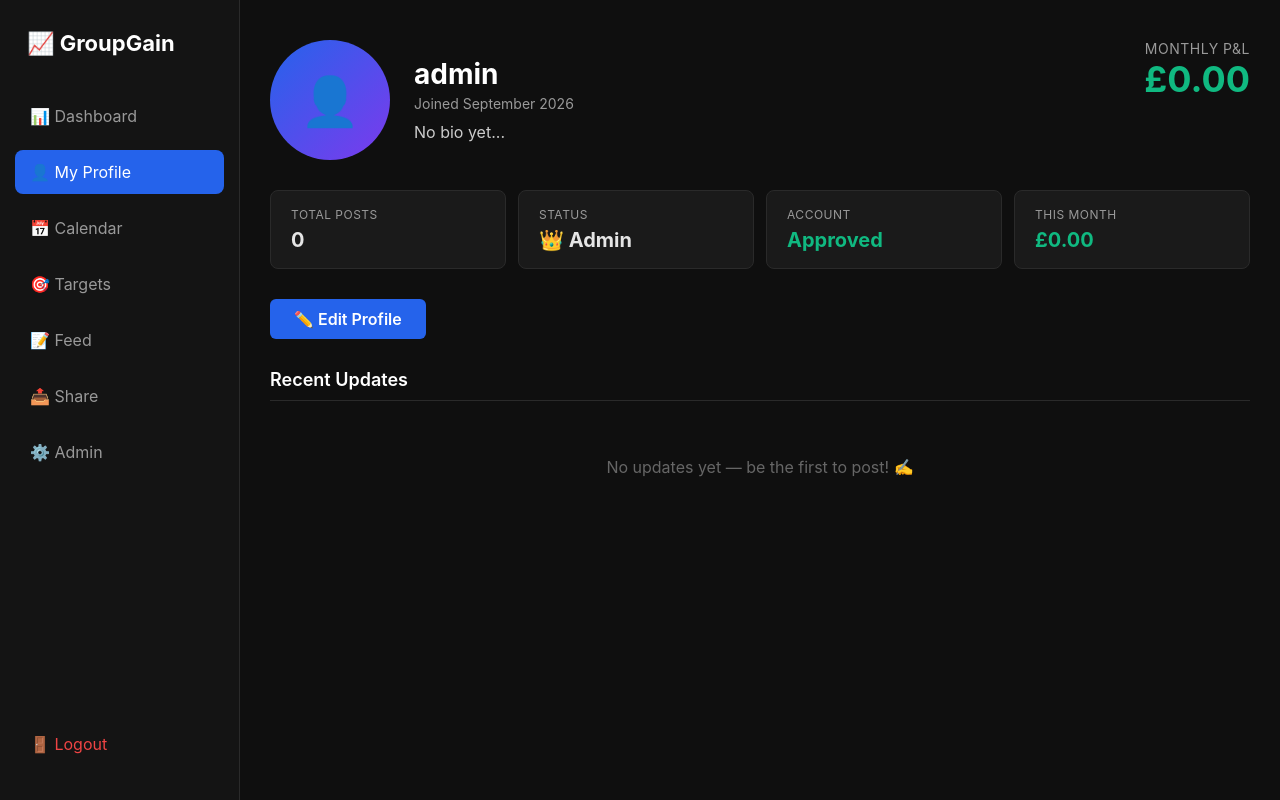
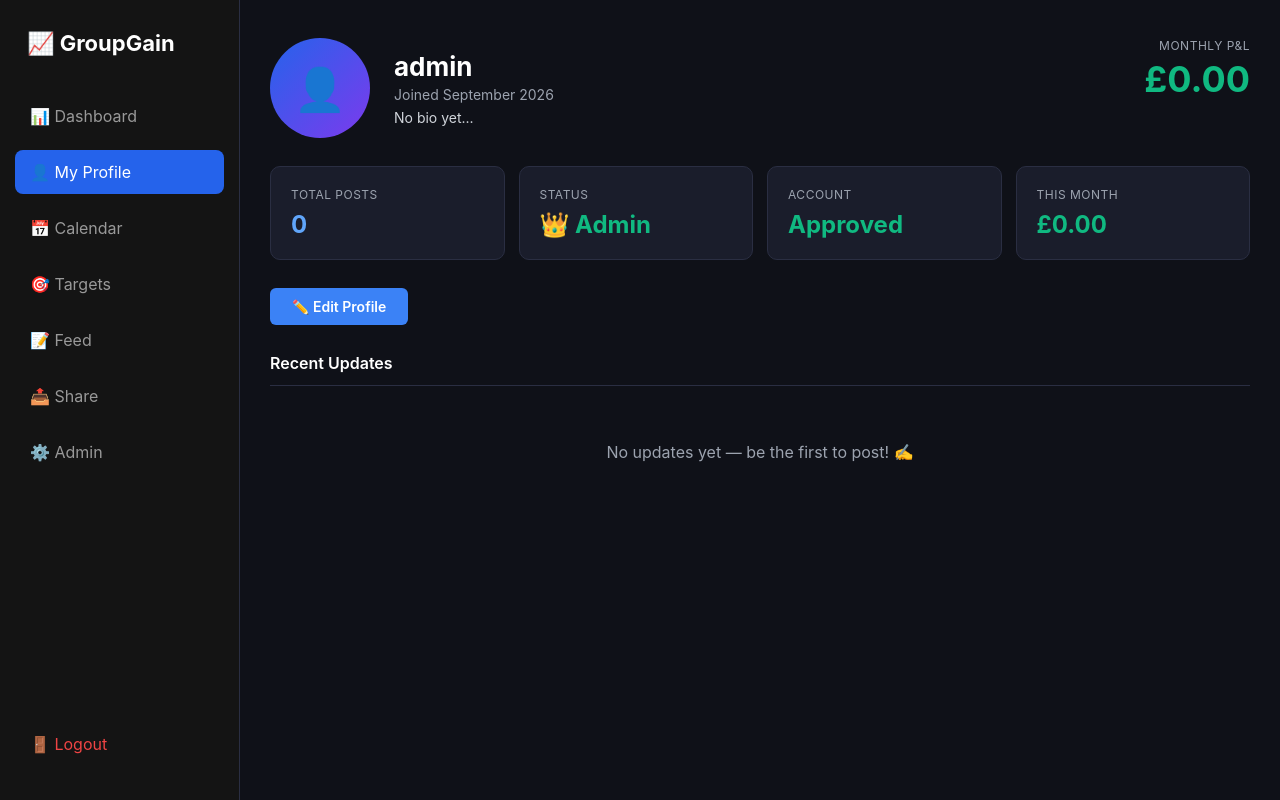
Before and after one commit to leemossford-jpg/groupgain, a Flask app: page /profile/admin in a window 1280 px wide. Run offline with Flask 3, Linux system fonts and the light colour scheme; a user stored in the database is signed in; data that the repository does not hold is empty.

Commit message:
Update profile.html

```diff
--- a/templates/profile.html
+++ b/templates/profile.html
@@ -2,31 +2,47 @@
 {% block content %}
 
 <style>
-  .page-wrap { padding: 10px 0; }
+  :root {
+    --bg-main: #0f1118;
+    --bg-card: #1a1d2b;
+    --bg-card-hover: #25293b;
+    --accent-blue: #3b82f6;
+    --accent-blue-light: #60a5fa;
+    --accent-green: #10b981;
+    --accent-red: #ef4444;
+    --text-primary: #ffffff;
+    --text-secondary: #9ca3af;
+    --border: #2a2e42;
+  }
 
-  /* ===== TOP HEADER — like Monthly Performance ===== */
+  * { margin: 0; padding: 0; box-sizing: border-box; }
+  body { background: var(--bg-main); color: var(--text-primary); }
+
+  .page-wrap { padding: 8px 0; }
+
+  /* ===== TOP HEADER — Identity + Monthly Total ===== */
   .profile-top {
     display: flex;
     justify-content: space-between;
     align-items: flex-start;
-    margin-bottom: 30px;
+    margin-bottom: 28px;
     flex-wrap: wrap;
-    gap: 20px;
+    gap: 24px;
   }
-  .profile-identity {
+  .profile-left {
     display: flex;
     gap: 24px;
     align-items: center;
   }
   .avatar-lg {
-    width: 120px;
-    height: 120px;
+    width: 100px;
+    height: 100px;
     border-radius: 50%;
     background: linear-gradient(135deg, #2563eb, #7c3aed);
     display: flex;
     align-items: center;
     justify-content: center;
-    font-size: 48px;
+    font-size: 42px;
     overflow: hidden;
     flex-shrink: 0;
   }
@@ -36,119 +52,136 @@
     object-fit: cover;
   }
   .profile-name h1 {
-    font-size: 28px;
+    font-size: 26px;
     font-weight: 700;
     margin-bottom: 4px;
   }
   .profile-meta {
-    color: #999;
     font-size: 14px;
-    margin-bottom: 8px;
+    color: var(--text-secondary);
+    margin-bottom: 6px;
   }
   .profile-bio {
-    color: #ccc;
-    max-width: 450px;
-    line-height: 1.5;
+    font-size: 14px;
+    color: #d1d5db;
+    max-width: 400px;
   }
-  .profile-total {
+  .profile-right {
     text-align: right;
   }
   .total-label {
-    font-size: 14px;
-    color: #999;
+    font-size: 12px;
     text-transform: uppercase;
     letter-spacing: 0.5px;
+    color: var(--text-secondary);
+    margin-bottom: 4px;
   }
   .total-value {
     font-size: 36px;
     font-weight: 700;
-    color: #10b981;
+    color: var(--accent-green);
   }
   .total-value.negative {
-    color: #ef4444;
+    color: var(--accent-red);
   }
 
-  /* ===== STATS ROW — exactly like the reference ===== */
+  /* ===== STATS ROW — 4 Cards ===== */
   .stats-row {
     display: grid;
-    grid-template-columns: repeat(auto-fit, minmax(180px, 1fr));
-    gap: 12px;
-    margin-bottom: 30px;
+    grid-template-columns: repeat(4, 1fr);
+    gap: 14px;
+    margin-bottom: 28px;
   }
   .stat-card {
-    background: #1a1a1a;
-    border: 1px solid #2a2a2a;
-    border-radius: 8px;
-    padding: 16px 20px;
+    background: var(--bg-card);
+    border: 1px solid var(--border);
+    border-radius: 10px;
+    padding: 20px;
   }
   .stat-label {
     font-size: 12px;
-    color: #999;
     text-transform: uppercase;
     letter-spacing: 0.5px;
-    margin-bottom: 6px;
+    color: var(--text-secondary);
+    margin-bottom: 8px;
   }
   .stat-value {
-    font-size: 20px;
+    font-size: 24px;
     font-weight: 700;
   }
-  .stat-value.green { color: #10b981; }
-  .stat-value.red { color: #ef4444; }
+  .stat-value.green { color: var(--accent-green); }
+  .stat-value.red { color: var(--accent-red); }
+  .stat-value.blue { color: var(--accent-blue-light); }
 
   /* ===== EDIT BUTTON ===== */
-  .edit-section {
-    margin-bottom: 30px;
-  }
+  .edit-btn-wrap { margin-bottom: 28px; }
   .edit-btn {
-    display: inline-block;
-    padding: 10px 24px;
-    background: #2563eb;
+    display: inline-flex;
+    align-items: center;
+    gap: 8px;
+    background: var(--accent-blue);
     color: #fff;
+    padding: 10px 22px;
     border-radius: 6px;
     text-decoration: none;
     font-weight: 600;
+    font-size: 14px;
+    border: none;
+    cursor: pointer;
   }
-  .edit-btn:hover { background: #3b82f6; }
+  .edit-btn:hover { background: var(--accent-blue-light); }
 
   /* ===== RECENT UPDATES ===== */
   .posts-section h2 {
-    font-size: 18px;
+    font-size: 16px;
     font-weight: 600;
     margin-bottom: 16px;
-    padding-bottom: 10px;
-    border-bottom: 1px solid #2a2a2a;
+    padding-bottom: 12px;
+    border-bottom: 1px solid var(--border);
+    color: #fff;
   }
   .post-card {
-    background: #1a1a1a;
-    border: 1px solid #2a2a2a;
-    border-radius: 8px;
-    padding: 18px 20px;
+    background: var(--bg-card);
+    border: 1px solid var(--border);
+    border-radius: 10px;
+    padding: 18px 22px;
     margin-bottom: 10px;
   }
   .post-text {
     font-size: 15px;
     line-height: 1.5;
     margin-bottom: 6px;
+    color: #e5e7eb;
   }
   .post-time {
     font-size: 12px;
-    color: #666;
+    color: var(--text-secondary);
   }
   .empty-state {
     text-align: center;
     padding: 40px;
-    color: #666;
+    color: var(--text-secondary);
+  }
+
+  /* ===== RESPONSIVE ===== */
+  @media(max-width: 900px) {
+    .stats-row { grid-template-columns: repeat(2, 1fr); }
+  }
+  @media(max-width: 500px) {
+    .stats-row { grid-template-columns: 1fr; }
+    .profile-top { flex-direction: column; }
+    .profile-right { text-align: left; }
   }
 </style>
 
 <div class="page-wrap">
 
-  <!-- Top Section: Avatar + Name + Monthly Total -->
+  <!-- Top Section: Avatar + Name | Monthly P&L -->
   <div class="profile-top">
-    <div class="profile-identity">
+    <div class="profile-left">
       <div class="avatar-lg">
         {% if profile_user.profile_pic and profile_user.profile_pic != 'default.png' %}
-          <img src="{{ url_for('static', filename='profile_pics/' + profile_user.profile_pic) }}" alt="Profile">
+          <img src="{{ url_for('static', filename='profile_pics/' ~ profile_user.profile_pic) }}" alt="Profile">
         {% else %}
           👤
         {% endif %}
@@ -162,7 +195,7 @@
         </p>
       </div>
     </div>
-    <div class="profile-total">
+    <div class="profile-right">
       <div class="total-label">Monthly P&L</div>
       <div class="total-value {% if month_total < 0 %}negative{% endif %}">
         £{{ "%.2f"|format(month_total) }}
@@ -170,15 +203,15 @@
     </div>
   </div>
 
-  <!-- Stats Row -->
+  <!-- Stats Row — 4 Cards -->
   <div class="stats-row">
     <div class="stat-card">
       <div class="stat-label">Total Posts</div>
-      <div class="stat-value">{{ posts|length }}</div>
+      <div class="stat-value blue">{{ posts|length }}</div>
     </div>
     <div class="stat-card">
       <div class="stat-label">Status</div>
-      <div class="stat-value">
+      <div class="stat-value {% if profile_user.is_admin %}green{% else %}blue{% endif %}">
         {% if profile_user.is_admin %}👑 Admin{% else %}Member{% endif %}
       </div>
     </div>
@@ -196,9 +229,9 @@
     </div>
   </div>
 
-  <!-- Edit Button (only for own profile) -->
+  <!-- Edit Button — only for own profile -->
   {% if profile_user.id == current_user.id %}
-  <div class="edit-section">
+  <div class="edit-btn-wrap">
     <a href="{{ url_for('edit_profile') }}" class="edit-btn">✏️ Edit Profile</a>
   </div>
   {% endif %}
```
